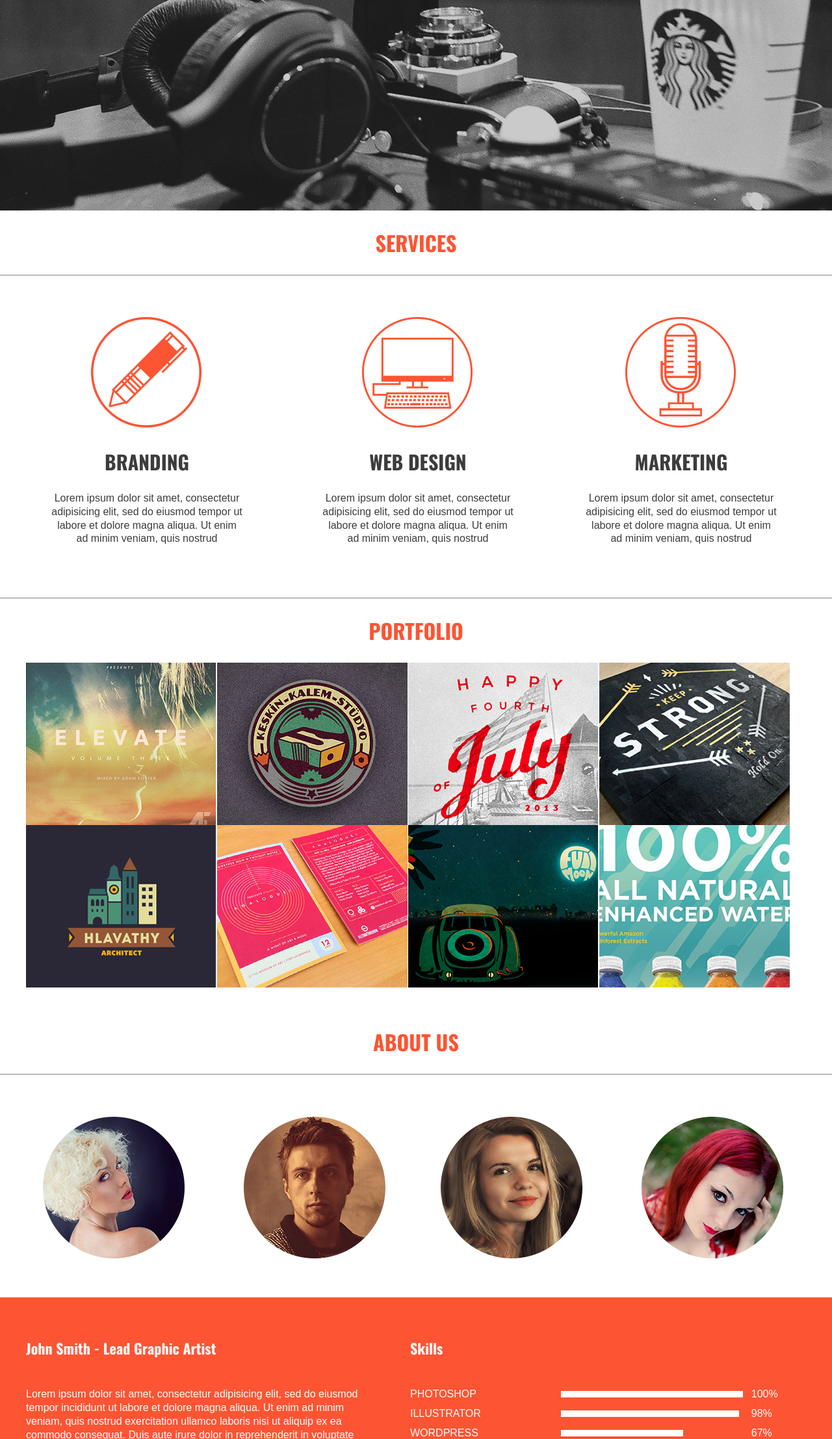
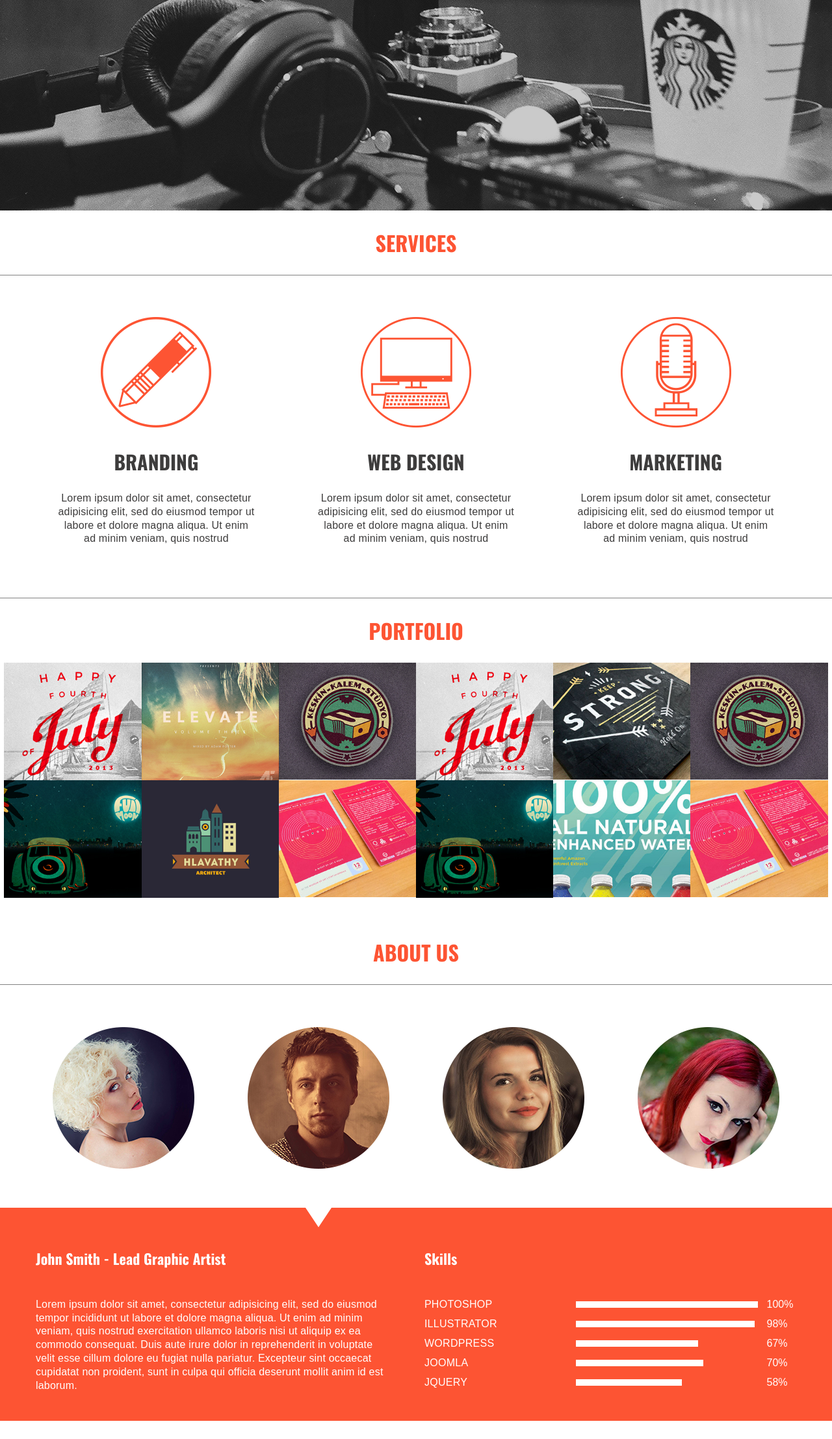
Before and after one commit to Mihaileon/dropp, a plain HTML site: page index.html in a window 1280 px wide. Shown: the part 585-2800 px from the top of the page at 65% size. Drawn offline with Linux system fonts and the light colour scheme.

Commit message:
Искправил на позиционирование flexbox

```diff
--- a/css/style.css
+++ b/css/style.css
@@ -42,6 +42,7 @@ p{
 	margin: 0;
 	font-size: 16px;
 	line-height: 1.3;
+	letter-spacing: 0.2px;
 }
 
 a{
@@ -54,18 +55,17 @@ a{
     max-width: 1200px;
     min-width: 768px;
     padding: 0 15px;
+    box-sizing: border-box;
 }
 
-.clearfix:after{
-	content: "";
-	display: block;
-	clear: both;
+.flexbox{
+	display: flex;
+	justify-content: space-between;
+	flex-wrap: wrap;
 }
 
 .header__logo{
-	float: left;
 	color: #474444;
-	vertical-align: top;
 }
 
 .header_symbol{
@@ -73,8 +73,7 @@ a{
 }
 
 .header__menu{
-	float: right;
-	vertical-align: top;
+	max-width: 930px;
 }
 
 .menu__list-item{
@@ -90,7 +89,7 @@ a{
 
 .menu__link{
 	display: inline-block;
-	padding: 42px 19px;
+	padding: 42px 17px;
 }
 
 .menu__link:hover{
@@ -121,7 +120,7 @@ a{
 
 .home__content{
 	text-align: center;
-	padding: 196px 0 334px;
+	padding: 184px 0 357px;
 }
 
 .home__slogan{
@@ -134,17 +133,22 @@ a{
 
 .home__link{
 	display: inline-block;
-    padding: 6px 60px;
-    margin: 33px auto 0;
-    background-color: #fd5433;
-    font-size: 32px;
-    font-weight: bold;
-    border: none;
-    color: #fff;
-    border-radius: 5px;
+    padding: 6px 53px;
+    margin: 22px auto 0;
+    word-spacing: 7px;
+}
+
+.button{
+	font-size: 32px;
+	border: none;
+	font-weight: bold;
+	display: inline-block;
+	background-color: #fd5433;
+	color: #fff;
+	border-radius: 5px;
     cursor: pointer;
     box-shadow: 0 1px 1px rgba(0, 0, 0, 0.8), inset 0 2px 1px rgba(255, 126, 94, 1);
-    text-shadow: 0 1px 0px rgba(0, 0, 0, 0.6);
+    text-shadow: 0 1px 0px rgba(0, 0, 0, 0.6)
 }
 
 .services{
@@ -163,65 +167,67 @@ a{
 }
 .services__insides{
 	padding: 64px 0 80px;
+	display: flex;
+	flex-direction: row;
+	justify-content: space-between;
 }
 
-.services__widget{
-	width: 31%;
-	margin-right: 2.5%;
-	display: inline-block;
-	vertical-align: top;
+.services__column{
 	text-align: center;
-}
-.services__widget:nth-child(even){
-	margin: 0 2.5% 0 1%;
+	width: 31.7%;
+	max-width: 375px;
 }
 
-.services__widget:last-child{
-  	margin-right: 0;
-}
-
-.widget__title{
+.service__title{
 	color: #3d3c3c;
 	position: relative;
 	padding-top: 200px;
 	margin-top: 0px;
 }
-.widget__title:before{
+
+.service__title:before{
 	content: "";
 	position: absolute;
 	width: 170px;
 	bottom: 75px;
 	height: 170px;
-	left: 27%;
+	left: 50%;
 	cursor: pointer;
 	background-repeat: no-repeat;
+	transform: translateX(-50%);
 }
 
-.services_icon:before{
+.service__branding-icon:before{
 	background-image: url(../img/pen_icon.png);
 }
 
-.web-design_icon:before{
+.service__web-design-icon:before{
 	background-image: url(../img/pc_icon.png);
 }
 
-.marketing_icon:before{
+.service__marketing-icon:before{
 	background-image: url(../img/mic_icon.png);
 }
 
-
-.widget__content{
+.service__content{
 	color: #3d3c3c;
-	padding:0 10% 0;
+	padding:0 9% 0;
 	font-size: 16px;
 }
 
 .portfolio{
 	min-width: 798px;
 }
+
+.portfolio__content{
+   display: flex;
+   flex-wrap: wrap;
+   justify-content: center;
+}
+
 .portfolio__link{
 	float: left;
-	width: 24.5%;
+	width: 16.5%;
 }
 
 .portfolio__image{
@@ -241,25 +247,24 @@ a{
 }
 
 .about-us__picture{
-	width: 22.5%;
-	display: inline-block;
-	margin-right: 2.5%;
-	vertical-align: top;
+	position: relative;
+	flex-basis: 23.1%;
+	display: flex;
+	justify-content: center;
+	align-items: center;
 }
 
-.about-us__picture:nth-child(even){
-	margin-left: 0.5%;
+.about-us__picture_active:after{
+	content: "";
+    position: absolute;
+    left: 50%;
+    bottom: -112px;
+    transform: translateX(-50%);
+    border: 22px solid transparent;
+    border-top: 33px solid #fff;
 }
-
-.about-us__picture:last-of-type{
-	margin-right: 0;
-}
-
 .about-us__img{
-   max-width: 100%;
-   display: block;
-   margin-right: 0;
-   padding-left: 9.5%;
+   	max-width: 100%;
 }
 
 .about-us__info{
@@ -271,14 +276,9 @@ a{
 }
 
 .about-us__column{
-	display: inline-block;
-	width: 47.5%;
+	width: 48.9%;
 	vertical-align: top;
-	margin-right: 1.5%;
-}
-
-.about-us__column:last-of-type{
-	margin-right: 0;
+	max-width: 573px;
 }
 
 .about-us__name{
@@ -288,7 +288,7 @@ a{
 }
 
 .about-us__text{
-	padding-right: 7%;
+	padding-right: 5%;
     color: #fff;
     margin-top: 45px;
 }
@@ -327,6 +327,7 @@ a{
 .about-us__skill-name{
 	display: inline-block;
 	width: 30%;
+	letter-spacing: 0.3px;
 }
 .about-us__skill-item{
 	display: inline-block;
@@ -360,19 +361,18 @@ a{
 }
 .latest-posts__post{
 	display: inline-block;
-	width: 47.5%;
-	margin-left: 4%;
+	width: 48.5%;
 	margin-top: 75px;
 }
+
 .latest-posts__post:first-of-type{
 	margin-top: 0px;
 }
+
 .latest-posts__post:nth-child(2){
 	margin-top: 0px;
 }
-.latest-posts__post:nth-child(odd){
-	margin-left: 0;
-}
+
 .post__column{
 	display: inline-block;
 	width: 47.5%;
@@ -402,7 +402,7 @@ a{
 .post__content{
 	margin-top: 52px;
 	color: #3d3c3c;
-	padding-right: 6.5%;
+	padding-right: 4.3%;
 }
 
 .post__titile{
@@ -423,12 +423,12 @@ a{
 
 .form__label{
 	display: inline-block;
-	width: 47.5%;
+	width: 48.5%;
 	font-size: 20px;
 	font-family: Arial;
 	color: #fd5433;
 	vertical-align: top;
-	margin-left: 4%;
+	margin-left: 2.5%;
 }
 .form__label:nth-child(odd){
 	margin-left: 0;
@@ -449,7 +449,6 @@ a{
 .form__textarea{
 	width: 97.5%;
 	margin-top: 22px;
-
 }
 
 .form__button{
@@ -457,14 +456,7 @@ a{
 	padding-top: 5px;
 	padding-bottom: 5px;
 	margin-top: 22px;
-	background-color: #fd5433;
-	border-radius: 5px;
-	color: #fff;
 	font-family: inherit;
 	font-weight: bold;
 	font-size: 26px;
-	border: none;
-	cursor: pointer;
-	box-shadow: 0 1px 1px rgba(0, 0, 0, 0.8), inset 0 2px 1px rgba(255, 126, 94, 1);
-    text-shadow: 0 1px 0px rgba(0, 0, 0, 0.6);
 }
--- a/index.html
+++ b/index.html
@@ -8,7 +8,7 @@
 </head>
 <body>
     <header class="header">
-        <div class="main-container clearfix">
+        <div class="main-container flexbox">
             <h1 class="header__logo">DR<span class="header_symbol">O</span>PP</h1>
             <nav class="menu header__menu">
                 <ul class="menu__list">
@@ -38,7 +38,7 @@
         <div class="main-container">
             <div class="home__content">
                 <span class="home__slogan">COME,STAY FOR A COFFEE!</span>
-                <a class="home__link">HAVE  A  SEAT</a>
+                <a class="home__link button">HAVE  A  SEAT</a>
             </div>
         </div>
     </section>
@@ -47,12 +47,12 @@
         <div class="services__content">
             <div class="main-container">
                 <div class="services__insides">
-                    <article class="widget services__widget">
-                        <div class="widget__header">
-                            <h3 class="widget__title services_icon">BRANDING</h3>
+                    <article class="service services__column">
+                        <div class="service__header">
+                            <h3 class="service__title service__branding-icon">BRANDING</h3>
                         </div>
-                        <div class="widget__content">
-                            <p class="widget__text">
+                        <div class="service__content">
+                            <p class="service__text">
                                 Lorem ipsum dolor sit amet, consectetur
                                 adipisicing elit, sed do eiusmod tempor
                                 ut labore et dolore magna aliqua. Ut enim
@@ -60,12 +60,12 @@
                             </p>
                         </div>
                     </article>
-                    <article class="widget services__widget services__widget-center">
-                        <div class="widget__header">
-                            <h3 class="widget__title web-design_icon">WEB DESIGN</h3>
+                    <article class="service services__column">
+                        <div class="service__header">
+                            <h3 class="service__title service__web-design-icon">WEB DESIGN</h3>
                         </div>
-                        <div class="widget__content">
-                            <p class="widget__text">
+                        <div class="service__content">
+                            <p class="service__text">
                                 Lorem ipsum dolor sit amet, consectetur
                                 adipisicing elit, sed do eiusmod tempor
                                 ut labore et dolore magna aliqua. Ut enim
@@ -73,12 +73,12 @@
                             </p>
                         </div>
                     </article>
-                    <article class="widget services__widget">
-                        <div class="widget__header">
-                            <h3 class="widget__title marketing_icon">MARKETING</h3>
+                    <article class="service services__column">
+                        <div class="service__header">
+                            <h3 class="service__title  service__marketing-icon">MARKETING</h3>
                         </div>
-                        <div class="widget__content">
-                            <p class="widget__text">
+                        <div class="service__content">
+                            <p class="service__text">
                                 Lorem ipsum dolor sit amet, consectetur
                                 adipisicing elit, sed do eiusmod tempor
                                 ut labore et dolore magna aliqua. Ut enim
@@ -93,7 +93,9 @@
     <section class="portfolio" id="portfolio">
             <h2 class="portfolio__title title">PORTFOLIO</h2>
             <div class="portfolio__content">
-                <div class="main-container clearfix">
+                <a class="portfolio__link" href="#0">
+                    <img class="portfolio__image" src="img/port3.jpg" alt="example's image">
+                </a>
                 <a class="portfolio__link" href="#0">
                     <img class="portfolio__image" src="img/port1.jpg" alt="example's image">
                 </a>
@@ -107,6 +109,12 @@
                     <img class="portfolio__image" src="img/port4.jpg" alt="example's image">
                 </a>
                 <a class="portfolio__link" href="#0">
+                    <img class="portfolio__image" src="img/port2.jpg" alt="example's image">
+                </a>
+                <a class="portfolio__link" href="#0">
+                    <img class="portfolio__image" src="img/port7.jpg" alt="example's image">
+                </a>
+                <a class="portfolio__link" href="#0">
                     <img class="portfolio__image" src="img/port5.jpg" alt="example's image">
                 </a>
                 <a class="portfolio__link" href="#0">
@@ -118,7 +126,9 @@
                 <a class="portfolio__link" href="#0">
                     <img class="portfolio__image" src="img/port8.jpg" alt="example's image">
                 </a>
-            </div>
+                <a class="portfolio__link" href="#0">
+                    <img class="portfolio__image" src="img/port6.jpg" alt="example's image">
+                </a>
             </div>
     </section>
     <section class="about-us" id="about-us">
@@ -126,12 +136,11 @@
             <h2 class="about-us__title title">ABOUT US</h2>
         </div>
         <div class="about-us__content">
-            <div class="main-container">
-                <div class="about-us__foto">
+            <div class="main-container about-us__foto flexbox">
                 <div class="about-us__picture">
                     <img class="about-us__img" src="img/member1.png" alt="MEMBER">
                 </div>
-                    <div class="about-us__picture">
+                <div class="about-us__picture about-us__picture_active">
                     <img class="about-us__img" src="img/member2.png" alt="MEMBER">
                 </div>
                 <div class="about-us__picture">
@@ -141,10 +150,8 @@
                     <img class="about-us__img" src="img/member4.png" alt="MEMBER">
                 </div>
             </div>
-            </div>
             <div class="about-us__info">
-                <div class="main-container">
-                    <div class="about-us__columns">
+                <div class="main-container flexbox">
                         <div class="about-us__column">
                             <h4 class="about-us__name">John Smith - Lead Graphic Artist</h4>
                             <div class="about-us__text">
@@ -190,23 +197,6 @@
                             </div>
                         </div>
                     </div>
-                    <div class="about-us__links">
-                        <a class="about-us__link" href="#">
-                            <img class="about-us__icon" src="img/facebook.svg" alt="facebook">
-                        </a>
-                        <a class="about-us__link" href="#">
-                            <img class="about-us__icon" src="img/google.svg" alt="google+">
-                        </a>
-                        <a class="about-us__link" href="#">
-                            <img class="about-us__icon" src="img/vimeo.svg" alt="vimeo">
-                        </a>
-                        <a class="about-us__link" href="#">
-                            <img class="about-us__icon" src="img/dribbble4.svg" alt="dribbble 4">
-                        </a>
-                        <a class="about-us__link" href="#">
-                            <img class="about-us__icon" src="img/youtube4.svg" alt="youtube">
-                        </a>
-                    </div>
                 </div>
             </div>
         </div>
@@ -216,7 +206,7 @@
             <h2 class="latest-posts__titile title">LATEST-POSTS</h2>
         </div>
         <div class="latest-posts__content">
-            <div class="main-container">
+            <div class="main-container flexbox">
                 <article class="post latest-posts__post">
                     <div class="post__picture post__column">
                         <img class="post__img" src="img/post1.jpg" alt="facebook"">
@@ -316,7 +306,7 @@
                     <label class="form__label form__textarea">
                         <textarea class="form__field form__textarea-field"  rows="10"  name="textarea" placeholder="Your message here"></textarea>
                     </label>
-                    <button class="form__button" type="submit">SEND MESSAGE NOW</button>
+                    <button class="form__button button" type="submit">SEND MESSAGE NOW</button>
                 </form>
             </div>
         </div>
```
Lines whose indentation alone changed are shown as unchanged.
